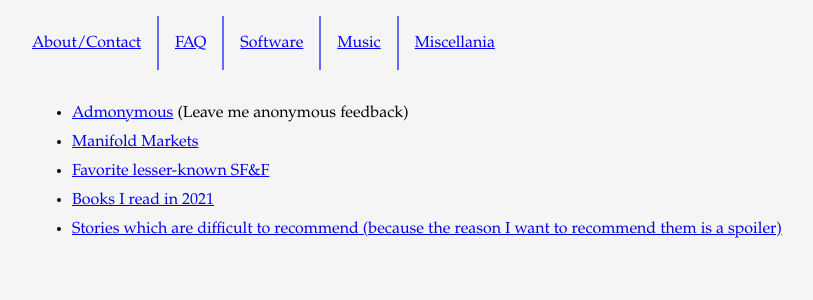
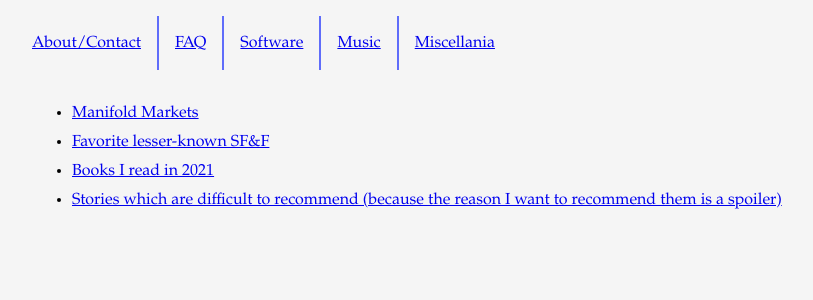
Before and after one commit to ForrestWeiswolf/forrestweiswolf.github.io, a Jekyll site: the page built from miscellania.html, in a window 1280 px wide. Shown: the top 300 px of the page, without its empty margins (32-845 px from the left). Built offline with Jekyll 4.4.1, drawn with Linux system fonts in a browser that asks for light colours.

Commit message:
Move Admonymous from miscellania to contact info

```diff
--- a/about.html
+++ b/about.html
@@ -30,5 +27,8 @@ title: About
     <li>
       <b>LinkedIn (mostly unused): </b><a href="https://www.linkedin.com/in/forrest-wolf/">https://www.linkedin.com/in/forrest-wolf/</a>
     </li>
+    <li>
+      <a href="https://admonymous.co/forrestwolf">Admonymous</a> (Leave me anonymous feedback)
+    </li>
   </ul>
 </section>
--- a/miscellania.html
+++ b/miscellania.html
@@ -3,9 +3,6 @@ layout: default
 title: Forrest Wolf - Miscelania
 ---
 <ul>
-  <li>
-    <a href="https://admonymous.co/forrestwolf">Admonymous</a> (Leave me anonymous feedback)
-  </li>
   <li>
     <a href="https://manifold.markets/Forrest?referrer=Forrest">Manifold Markets</a>
   </li>
```
Also changed, not shown: other parts of about.html (+0 -3 lines).
